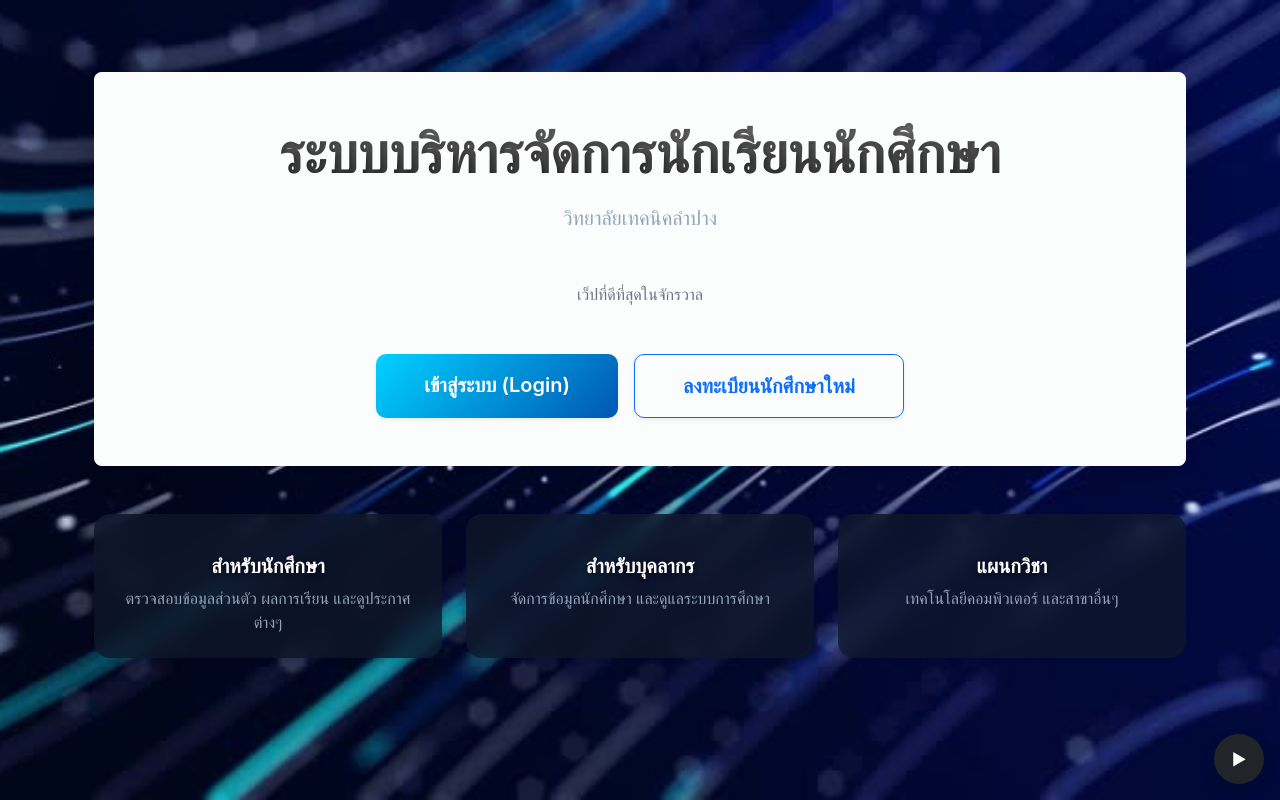
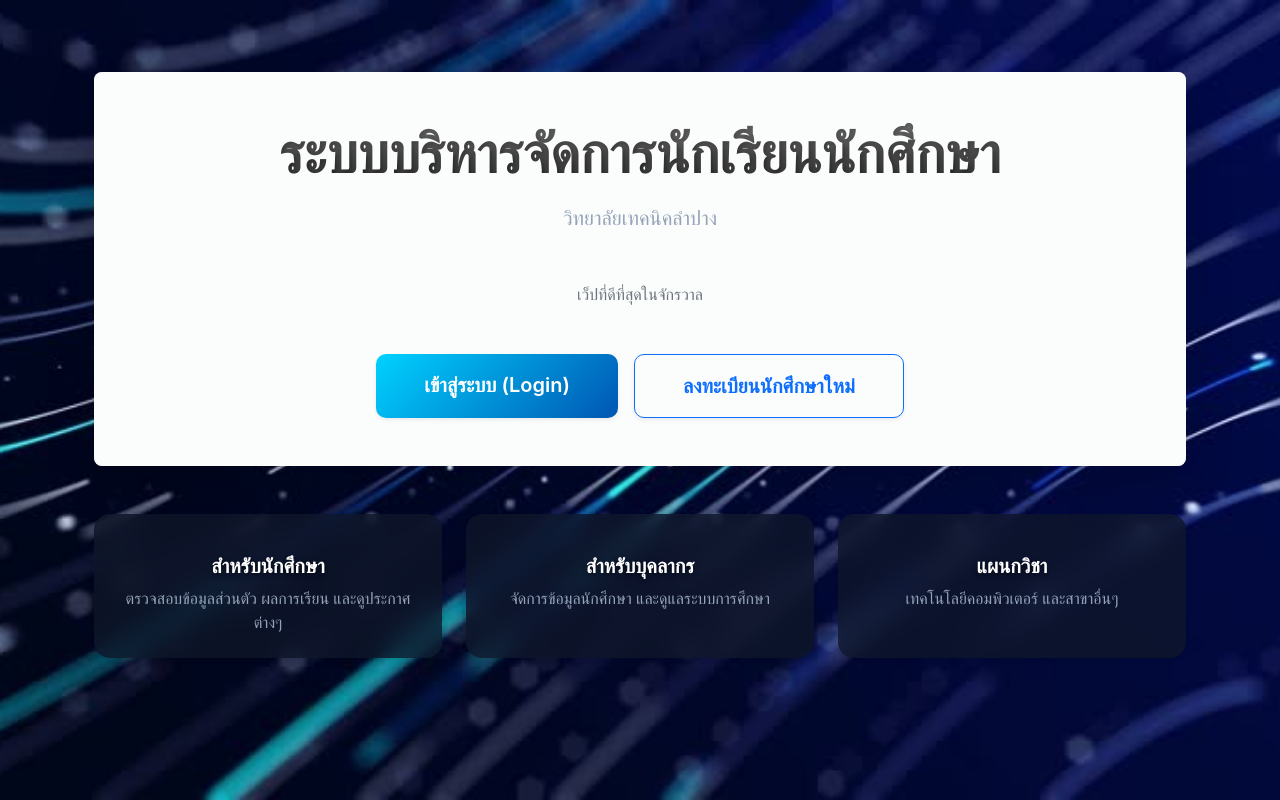
Before and after one commit to yeetnomai/nomai, a Next.js app: page / in a window 1280 px wide. Built offline with nearby package versions, Linux system fonts and the light colour scheme.

Commit message:
feat: implement root layout with metadata and Bootstrap client for the application

```diff
--- a/app/layout.tsx
+++ b/app/layout.tsx
@@ -1,7 +1,7 @@
 import type { Metadata } from "next";
 import "./globals.css";
 import BootstrapClient from "@/components/BootstrapClient";
-import BackgroundMusic from "@/components/BackgroundMusic";
+
 
 export const metadata: Metadata = {
   title: "Student Management System",
@@ -17,7 +17,7 @@ export default function RootLayout({
     <html lang="th">
       <body>
         <BootstrapClient />
-        <BackgroundMusic />
+
         <main className="container py-4">
           {children}
         </main>
```
